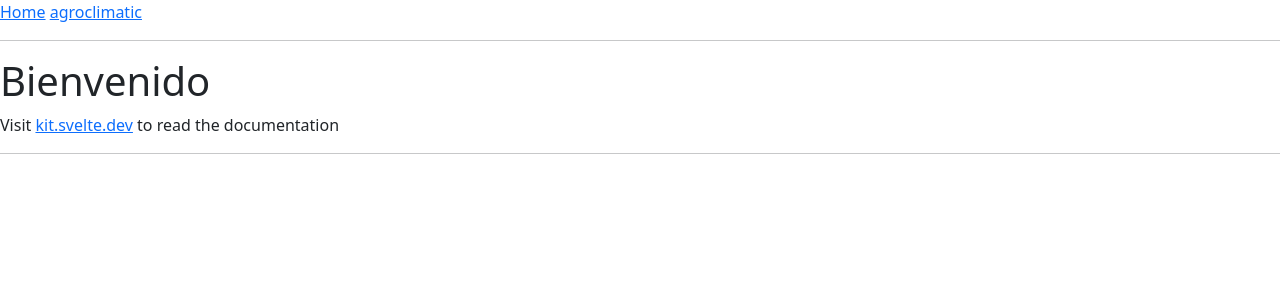
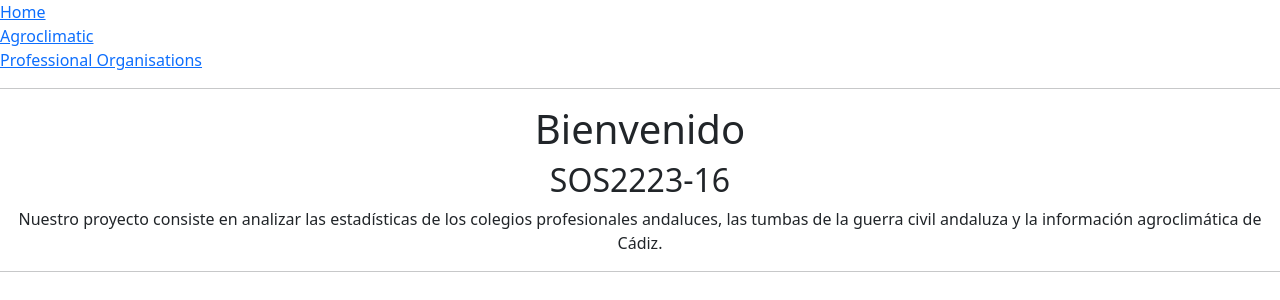
Before and after one commit to gti-sos/SOS2223-16, a SvelteKit app in the folder frontend/: page / in a window 1280 px wide. Shown: the top 300 px of the page. Built offline with nearby package versions, Linux system fonts and the light colour scheme.

Commit message:
frontend changes

```diff
--- a/frontend/src/Header.svelte
+++ b/frontend/src/Header.svelte
@@ -1,4 +1,5 @@
 <nav>
-    <a href="/">Home</a>
-    <a href="/agroclimatic">agroclimatic</a>
+    <a href="/">Home</a><br>
+    <a href="/agroclimatic">Agroclimatic</a><br>
+    <a href="/professionalorganisations">Professional Organisations</a><br>
 </nav>
--- a/frontend/src/routes/+layout.svelte
+++ b/frontend/src/routes/+layout.svelte
@@ -4,7 +4,7 @@
 
 <main>
     <Header/>
-    <hr />
-    <slot />
-    <hr />
+    <hr>
+    <slot/>
+    <hr/>
 </main>
--- a/frontend/src/routes/+page.svelte
+++ b/frontend/src/routes/+page.svelte
@@ -1,2 +1,5 @@
+<body style="text-align: center">
 <h1>Bienvenido</h1>
-<p>Visit <a href="https://kit.svelte.dev">kit.svelte.dev</a> to read the documentation</p>
+<h2>SOS2223-16</h2>
+<p>Nuestro proyecto consiste en analizar las estadísticas de los colegios profesionales andaluces, las tumbas de la guerra civil andaluza y la información agroclimática de Cádiz.</p>
+</body>
```
Also changed, not shown: frontend/src/routes/professionalorganisations/+page.svelte (added), 2 other files (tests, documents, lock files or other folders).
